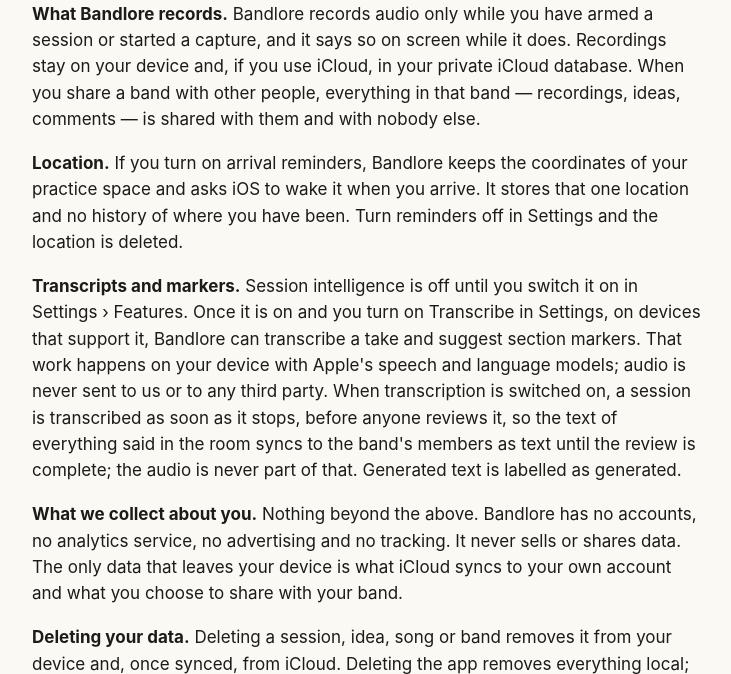
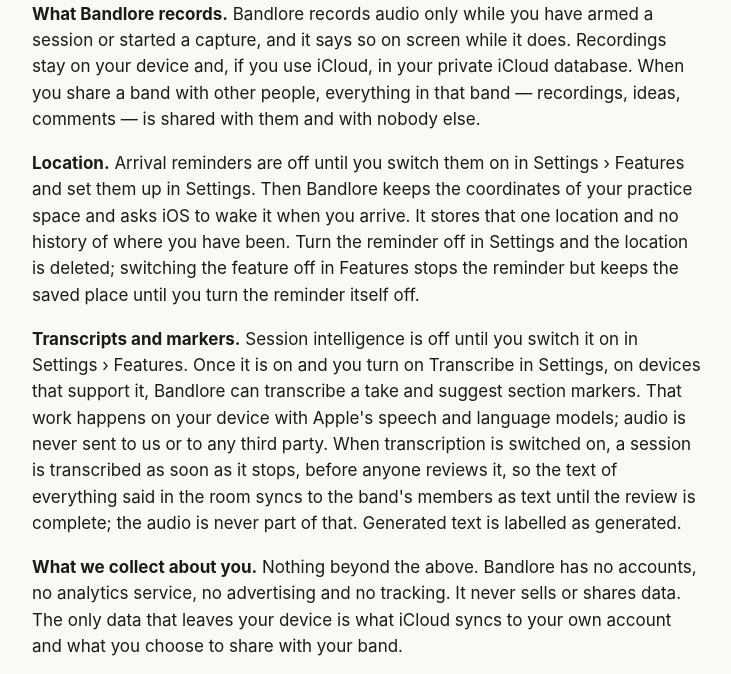
Before and after one commit to jgoodrick/bandlore-site, a plain HTML site: page privacy/index.html in a window 1280 px wide. Shown: the part 146-820 px from the top of the page, without its empty margins (272-1003 px from the left). Drawn offline with Linux system fonts and the light colour scheme.

Commit message:
Privacy: Arrival reminders are off until switched on in Settings › Features
Co-Authored-By: Claude Sonnet 5.5 <noreply@anthropic.com>

```diff
--- a/privacy/index.html
+++ b/privacy/index.html
@@ -23,7 +23,7 @@
 <main>
 <h1><small>Bandlore</small>Privacy</h1>
 <p><strong>What Bandlore records.</strong> Bandlore records audio only while you have armed a session or started a capture, and it says so on screen while it does. Recordings stay on your device and, if you use iCloud, in your private iCloud database. When you share a band with other people, everything in that band — recordings, ideas, comments — is shared with them and with nobody else.</p>
-<p><strong>Location.</strong> If you turn on arrival reminders, Bandlore keeps the coordinates of your practice space and asks iOS to wake it when you arrive. It stores that one location and no history of where you have been. Turn reminders off in Settings and the location is deleted.</p>
+<p><strong>Location.</strong> Arrival reminders are off until you switch them on in Settings › Features and set them up in Settings. Then Bandlore keeps the coordinates of your practice space and asks iOS to wake it when you arrive. It stores that one location and no history of where you have been. Turn the reminder off in Settings and the location is deleted; switching the feature off in Features stops the reminder but keeps the saved place until you turn the reminder itself off.</p>
 <p><strong>Transcripts and markers.</strong> Session intelligence is off until you switch it on in Settings › Features. Once it is on and you turn on Transcribe in Settings, on devices that support it, Bandlore can transcribe a take and suggest section markers. That work happens on your device with Apple's speech and language models; audio is never sent to us or to any third party. When transcription is switched on, a session is transcribed as soon as it stops, before anyone reviews it, so the text of everything said in the room syncs to the band's members as text until the review is complete; the audio is never part of that. Generated text is labelled as generated.</p>
 <p><strong>What we collect about you.</strong> Nothing beyond the above. Bandlore has no accounts, no analytics service, no advertising and no tracking. It never sells or shares data. The only data that leaves your device is what iCloud syncs to your own account and what you choose to share with your band.</p>
 <p><strong>Deleting your data.</strong> Deleting a session, idea, song or band removes it from your device and, once synced, from iCloud. Deleting the app removes everything local; iCloud data is removed from Settings → Apple Account → iCloud → Manage Storage → Bandlore.</p>
```
